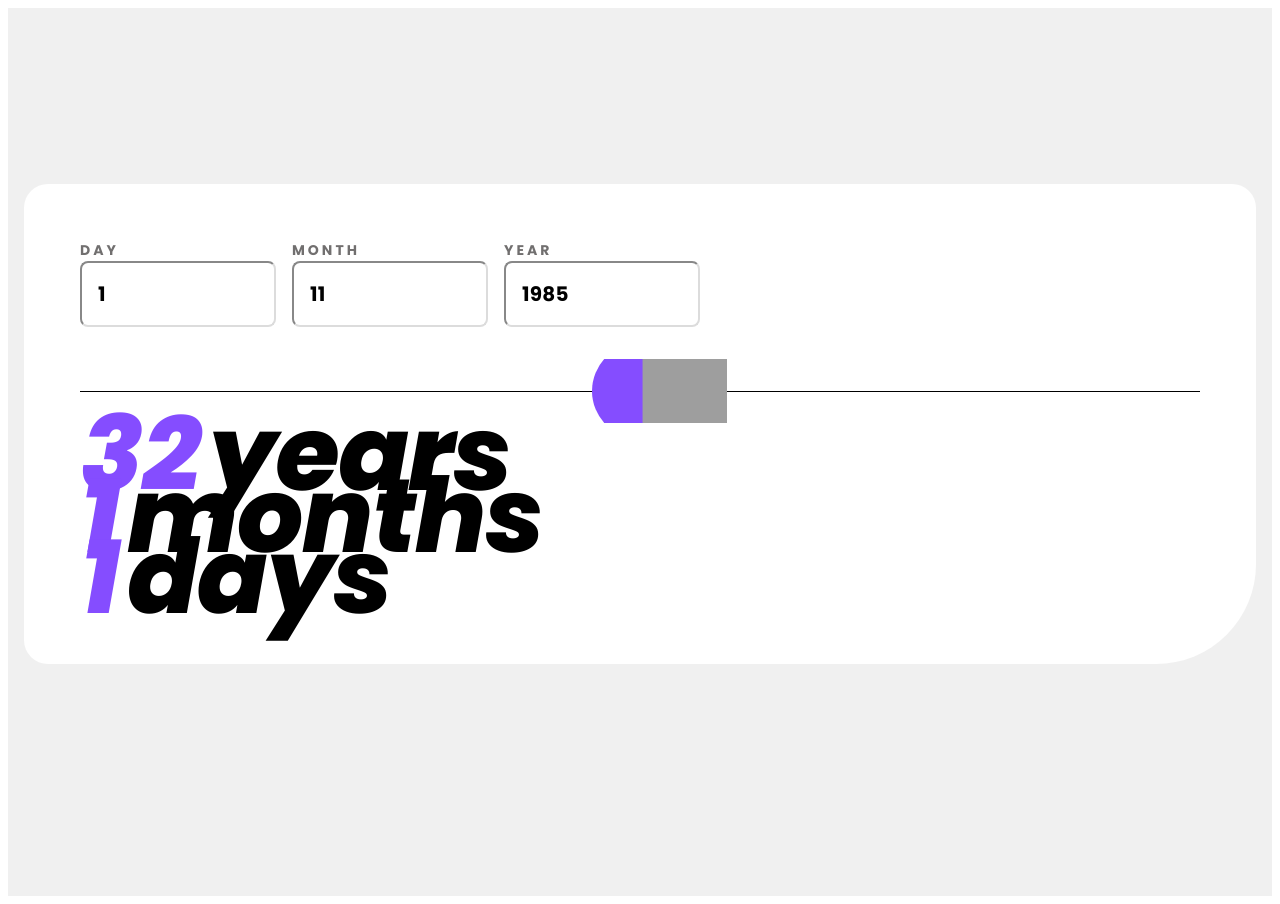
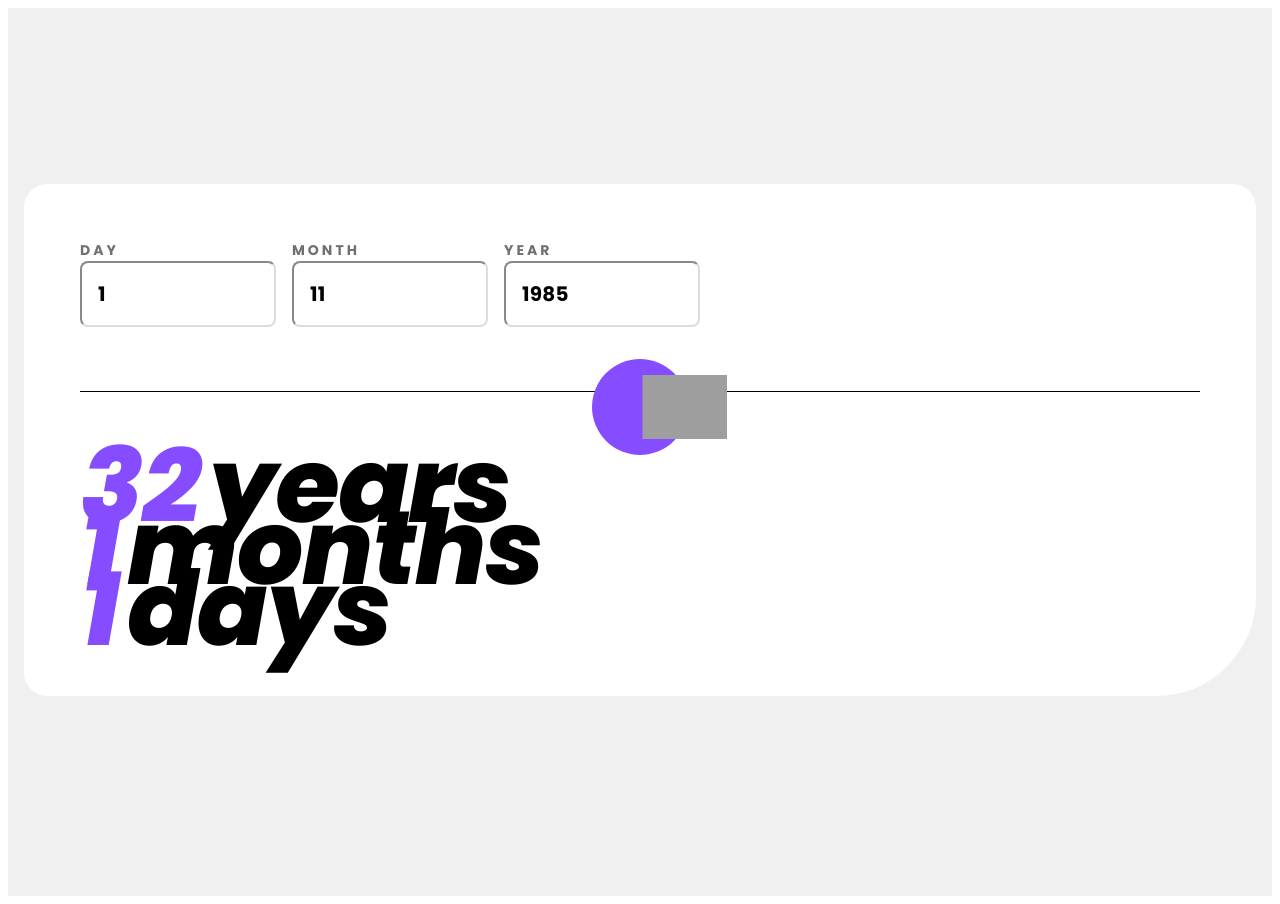
Before and after one commit to MaxAnderberg/age-calculator, a Vue app: page / in a window 1280 px wide. Built offline with nearby package versions, Linux system fonts and the light colour scheme; grey boxes are pictures that could not be loaded.

Commit message:
made the container taller

```diff
--- a/src/components/AgeCalculator.vue
+++ b/src/components/AgeCalculator.vue
@@ -248,7 +248,7 @@
 
 .test-container {
   position: relative;
-  height: 64px; /* Match the logo's height */
+  height: 96px; /* Match the logo's height */
   overflow: hidden; /* In case any child elements exceed the container's bounds */
 }
 
```
